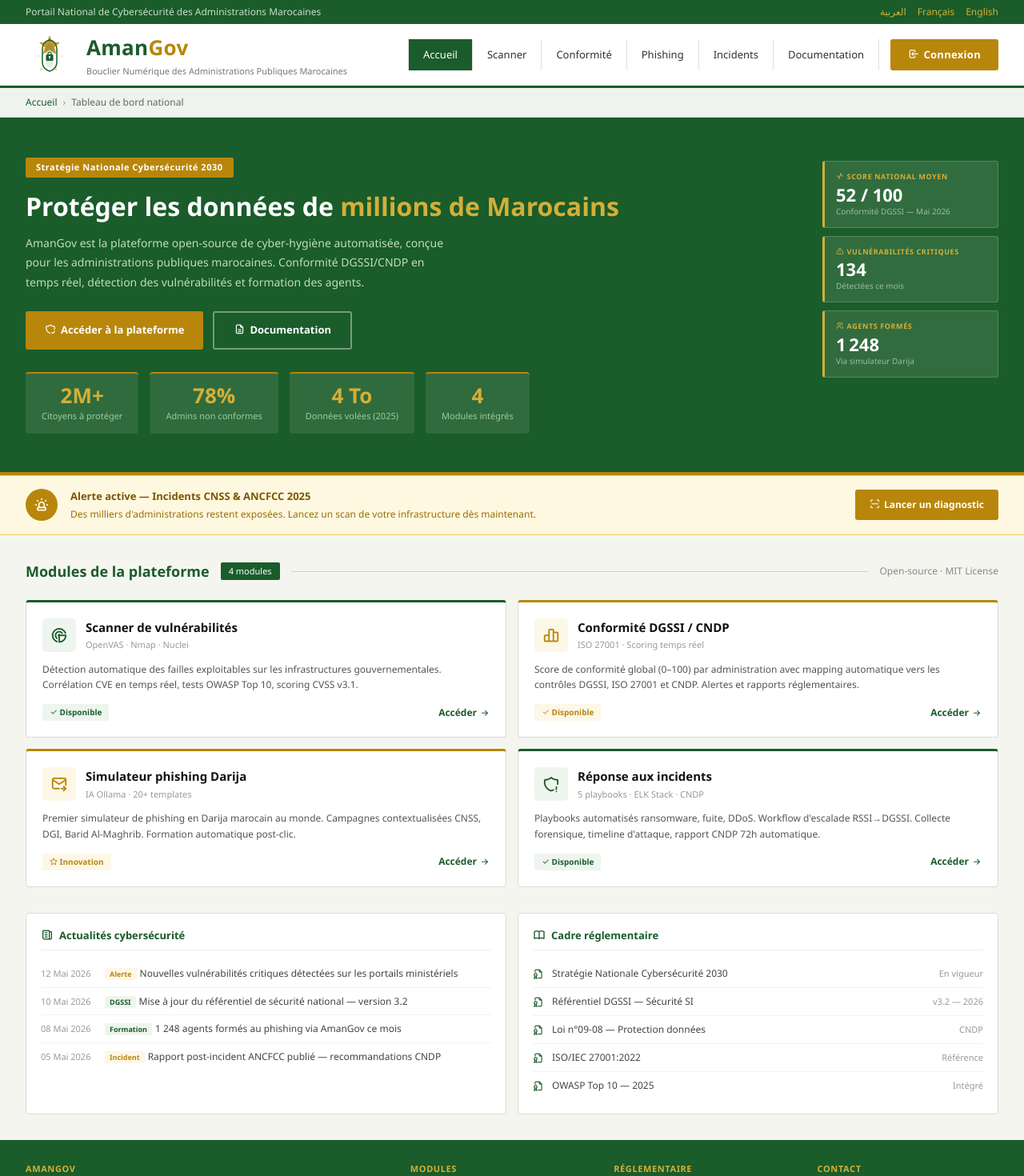
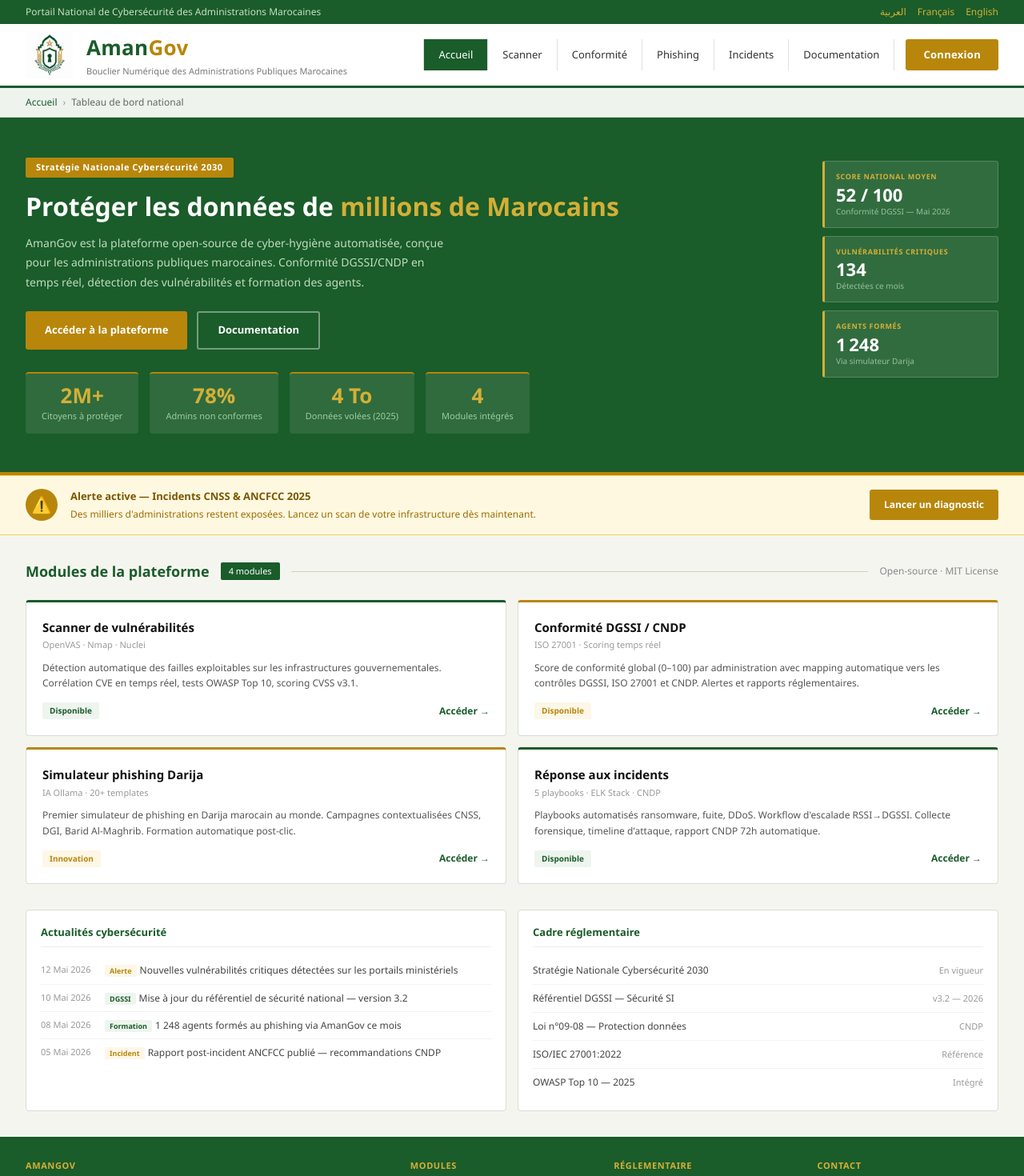
Before and after one commit to f3d4yn/AmanGov, a Next.js app: page / in a window 1280 px wide. Shown: the top 1470 px of the page at 80% size. Built offline with nearby package versions, Linux system fonts and the light colour scheme.

Commit message:
Suppression définitive des émojis et mise à jour du logo

```diff
--- a/app/components/Navbar.jsx
+++ b/app/components/Navbar.jsx
@@ -54,23 +54,11 @@
       }}>
         {/* Logo */}
         <Link href="/" style={{ display: 'flex', alignItems: 'center', gap: '16px', textDecoration: 'none' }}>
-          <svg width="60" height="60" viewBox="0 0 120 120">
-            <polygon points="60,10 67,28 86,28 72,40 77,58 60,47 43,58 48,40 34,28 53,28"
-              fill={COLORS.gold.main} opacity="0.85"/>
-            <path d="M42,46 Q42,26 60,22 Q78,26 78,46 L78,78 Q78,94 60,100 Q42,94 42,78 Z"
-              fill="none" stroke={COLORS.green.main} strokeWidth="3"/>
-            <path d="M50,50 Q50,34 60,30 Q70,34 70,50 L70,76 Q70,88 60,92 Q50,88 50,76 Z"
-              fill={COLORS.green.main} opacity="0.12"/>
-            <rect x="51" y="58" width="18" height="16" rx="3" fill={COLORS.green.main}/>
-            <rect x="56" y="52" width="8" height="10" rx="4" fill="none"
-              stroke={COLORS.green.main} strokeWidth="2.2"/>
-            <circle cx="60" cy="64" r="2.5" fill="white"/>
-            <line x1="60" y1="66" x2="60" y2="70" stroke="white" strokeWidth="1.5"/>
-            <line x1="42" y1="92" x2="36" y2="98" stroke={COLORS.gold.main} strokeWidth="1.5" opacity="0.65"/>
-            <line x1="36" y1="92" x2="42" y2="98" stroke={COLORS.gold.main} strokeWidth="1.5" opacity="0.65"/>
-            <line x1="78" y1="92" x2="72" y2="98" stroke={COLORS.gold.main} strokeWidth="1.5" opacity="0.65"/>
-            <line x1="72" y1="92" x2="78" y2="98" stroke={COLORS.gold.main} strokeWidth="1.5" opacity="0.65"/>
-          </svg>
+          <img
+            src="/logo-amangov.png"
+            alt="AmanGov"
+            style={{ width: '60px', height: '60px', objectFit: 'contain' }}
+          />
           <div>
             <div style={{ fontSize: '26px', fontWeight: 700 }}>
               <span style={{ color: COLORS.green.main }}>Aman</span>
--- a/app/incidents/page.tsx
+++ b/app/incidents/page.tsx
@@ -149,7 +149,7 @@
 
           {/* Résumé IA */}
           <Card topColor="gold">
-            <SectionHeader title="🤖 Analyse IA — Résumé" />
+            <SectionHeader title=" Analyse IA — Résumé" />
             {loading ? (
               <LoadingSpinner text="Ollama analyse les logs…" />
             ) : analyse ? (
--- a/app/page.tsx
+++ b/app/page.tsx
@@ -62,21 +62,11 @@
       {/* Navbar */}
       <div style={{ background: '#fff', borderBottom: '3px solid #1a5c2a', padding: '0 32px', display: 'flex', alignItems: 'center', justifyContent: 'space-between', minHeight: 80 }}>
         <div style={{ display: 'flex', alignItems: 'center', gap: 16 }}>
-          <svg width="60" height="60" viewBox="0 0 120 120" xmlns="http://www.w3.org/2000/svg">
-            <polygon points="60,10 67,28 86,28 72,40 77,58 60,47 43,58 48,40 34,28 53,28" fill="#b8860b" opacity="0.85"/>
-            <path d="M42,46 Q42,26 60,22 Q78,26 78,46 L78,78 Q78,94 60,100 Q42,94 42,78 Z" fill="none" stroke="#1a5c2a" strokeWidth="3"/>
-            <path d="M50,50 Q50,34 60,30 Q70,34 70,50 L70,76 Q70,88 60,92 Q50,88 50,76 Z" fill="#1a5c2a" opacity="0.12"/>
-            <rect x="51" y="58" width="18" height="16" rx="3" fill="#1a5c2a"/>
-            <rect x="56" y="52" width="8" height="10" rx="4" fill="none" stroke="#1a5c2a" strokeWidth="2.2"/>
-            <circle cx="60" cy="64" r="2.5" fill="#fff"/>
-            <line x1="60" y1="66" x2="60" y2="70" stroke="#fff" strokeWidth="1.5"/>
-            <line x1="42" y1="92" x2="36" y2="98" stroke="#b8860b" strokeWidth="1.5" opacity="0.65"/>
-            <line x1="36" y1="92" x2="42" y2="98" stroke="#b8860b" strokeWidth="1.5" opacity="0.65"/>
-            <line x1="78" y1="92" x2="72" y2="98" stroke="#b8860b" strokeWidth="1.5" opacity="0.65"/>
-            <line x1="72" y1="92" x2="78" y2="98" stroke="#b8860b" strokeWidth="1.5" opacity="0.65"/>
-            <line x1="34" y1="62" x2="26" y2="62" stroke="#b8860b" strokeWidth="1.2" opacity="0.5"/>
-            <line x1="94" y1="62" x2="86" y2="62" stroke="#b8860b" strokeWidth="1.2" opacity="0.5"/>
-          </svg>
+          <img
+            src="/logo-amangov.png"
+            alt="AmanGov"
+            style={{ width: '60px', height: '60px', objectFit: 'contain' }}
+          />
           <div>
             <div style={{ fontSize: 26, fontWeight: 700, letterSpacing: 0.3 }}>
               <span style={{ color: '#1a5c2a' }}>Aman</span>
@@ -93,7 +83,7 @@
             { label: 'Phishing', href: '/phishing' },
             { label: 'Incidents', href: '/incidents' },
             { label: 'Documentation', href: '#' },
-          ].map((link, i, arr) => (
+          ].map((link, i) => (
             <Link key={link.href} href={link.href} style={{
               fontSize: 13, color: link.active ? '#fff' : '#333',
               padding: '10px 18px', textDecoration: 'none',
@@ -105,7 +95,7 @@
             </Link>
           ))}
           <button style={{ background: '#b8860b', color: '#fff', fontSize: 13, fontWeight: 700, padding: '10px 22px', borderRadius: 3, marginLeft: 14, cursor: 'pointer', border: 'none', letterSpacing: 0.3 }}>
-            <i className="ti ti-login" style={{ fontSize: 14, marginRight: 5 }} />Connexion
+            Connexion
           </button>
         </div>
       </div>
@@ -131,10 +121,10 @@
           </p>
           <div style={{ display: 'flex', gap: 12, flexWrap: 'wrap', marginBottom: 28 }}>
             <button style={{ background: '#b8860b', color: '#fff', fontSize: 13, fontWeight: 700, padding: '12px 24px', borderRadius: 3, border: 'none', cursor: 'pointer' }}>
-              <i className="ti ti-shield-check" style={{ fontSize: 14, marginRight: 6 }} />Accéder à la plateforme
+              Accéder à la plateforme
             </button>
             <button style={{ background: 'transparent', color: '#fff', fontSize: 13, fontWeight: 700, padding: '12px 24px', borderRadius: 3, border: '2px solid rgba(255,255,255,0.4)', cursor: 'pointer' }}>
-              <i className="ti ti-file-description" style={{ fontSize: 14, marginRight: 6 }} />Documentation
+              Documentation
             </button>
           </div>
           <div style={{ display: 'flex', gap: 14, flexWrap: 'wrap' }}>
@@ -153,13 +143,13 @@
         </div>
         <div style={{ width: 220, flexShrink: 0, display: 'flex', flexDirection: 'column', gap: 10, paddingTop: 6 }}>
           {[
-            { id: 'k1', label: 'Score national moyen', icon: 'ti-activity', sub: 'Conformité DGSSI — Mai 2026' },
-            { id: 'k2', label: 'Vulnérabilités critiques', icon: 'ti-alert-triangle', sub: 'Détectées ce mois' },
-            { id: 'k3', label: 'Agents formés', icon: 'ti-users', sub: 'Via simulateur Darija' },
+            { id: 'k1', label: 'Score national moyen', sub: 'Conformité DGSSI — Mai 2026' },
+            { id: 'k2', label: 'Vulnérabilités critiques', sub: 'Détectées ce mois' },
+            { id: 'k3', label: 'Agents formés', sub: 'Via simulateur Darija' },
           ].map(k => (
             <div key={k.id} style={{ background: 'rgba(255,255,255,0.1)', border: '0.5px solid rgba(255,255,255,0.18)', borderLeft: '3px solid #d4af37', borderRadius: 3, padding: '12px 14px' }}>
               <div style={{ fontSize: 9, color: '#d4af37', fontWeight: 700, letterSpacing: 0.6, textTransform: 'uppercase', marginBottom: 4 }}>
-                <i className={`ti ${k.icon}`} style={{ fontSize: 10, marginRight: 3 }} />{k.label}
+                {k.label}
               </div>
               <div id={k.id} style={{ fontSize: 22, fontWeight: 700, color: '#fff', lineHeight: 1 }}>0</div>
               <div style={{ fontSize: 10, color: '#9abf9a', marginTop: 3 }}>{k.sub}</div>
@@ -171,14 +161,14 @@
       {/* Crisis banner */}
       <div style={{ background: '#fff8e1', borderTop: '0.5px solid #f0d060', borderBottom: '0.5px solid #f0d060', padding: '16px 32px', display: 'flex', alignItems: 'center', gap: 16 }}>
         <div style={{ width: 40, height: 40, borderRadius: '50%', background: '#b8860b', display: 'flex', alignItems: 'center', justifyContent: 'center', flexShrink: 0 }}>
-          <i className="ti ti-urgent" style={{ fontSize: 20, color: '#fff' }} />
+          <span style={{ fontSize: 20, color: '#fff' }}>⚠️</span>
         </div>
         <div>
           <div style={{ fontSize: 13, fontWeight: 700, color: '#7a5800' }}>Alerte active — Incidents CNSS &amp; ANCFCC 2025</div>
           <div style={{ fontSize: 12, color: '#9a6e00', marginTop: 3 }}>Des milliers d&apos;administrations restent exposées. Lancez un scan de votre infrastructure dès maintenant.</div>
         </div>
         <Link href="/scanner" style={{ marginLeft: 'auto', background: '#b8860b', color: '#fff', fontSize: 12, fontWeight: 700, padding: '10px 18px', borderRadius: 3, border: 'none', cursor: 'pointer', whiteSpace: 'nowrap', textDecoration: 'none', display: 'inline-block' }}>
-          <i className="ti ti-scan" style={{ fontSize: 13, marginRight: 5 }} />Lancer un diagnostic
+          Lancer un diagnostic
         </Link>
       </div>
 
@@ -192,30 +182,23 @@
         </div>
         <div style={{ display: 'grid', gridTemplateColumns: '1fr 1fr', gap: 14 }}>
           {[
-            { icon: 'ti-radar', title: 'Scanner de vulnérabilités', sub: 'OpenVAS · Nmap · Nuclei', desc: "Détection automatique des failles exploitables sur les infrastructures gouvernementales. Corrélation CVE en temps réel, tests OWASP Top 10, scoring CVSS v3.1.", tag: 'Disponible', tagIcon: 'ti-check', color: 'green', href: '/scanner' },
-            { icon: 'ti-chart-bar', title: 'Conformité DGSSI / CNDP', sub: 'ISO 27001 · Scoring temps réel', desc: "Score de conformité global (0–100) par administration avec mapping automatique vers les contrôles DGSSI, ISO 27001 et CNDP. Alertes et rapports réglementaires.", tag: 'Disponible', tagIcon: 'ti-check', color: 'gold', href: '/conformite' },
-            { icon: 'ti-mail-forward', title: 'Simulateur phishing Darija', sub: 'IA Ollama · 20+ templates', desc: "Premier simulateur de phishing en Darija marocain au monde. Campagnes contextualisées CNSS, DGI, Barid Al-Maghrib. Formation automatique post-clic.", tag: 'Innovation', tagIcon: 'ti-star', color: 'gold', href: '/phishing' },
-            { icon: 'ti-shield-exclamation', title: 'Réponse aux incidents', sub: '5 playbooks · ELK Stack · CNDP', desc: "Playbooks automatisés ransomware, fuite, DDoS. Workflow d'escalade RSSI→DGSSI. Collecte forensique, timeline d'attaque, rapport CNDP 72h automatique.", tag: 'Disponible', tagIcon: 'ti-check', color: 'green', href: '/incidents' },
+            { title: 'Scanner de vulnérabilités', sub: 'OpenVAS · Nmap · Nuclei', desc: "Détection automatique des failles exploitables sur les infrastructures gouvernementales. Corrélation CVE en temps réel, tests OWASP Top 10, scoring CVSS v3.1.", tag: 'Disponible', color: 'green', href: '/scanner' },
+            { title: 'Conformité DGSSI / CNDP', sub: 'ISO 27001 · Scoring temps réel', desc: "Score de conformité global (0–100) par administration avec mapping automatique vers les contrôles DGSSI, ISO 27001 et CNDP. Alertes et rapports réglementaires.", tag: 'Disponible', color: 'gold', href: '/conformite' },
+            { title: 'Simulateur phishing Darija', sub: 'IA Ollama · 20+ templates', desc: "Premier simulateur de phishing en Darija marocain au monde. Campagnes contextualisées CNSS, DGI, Barid Al-Maghrib. Formation automatique post-clic.", tag: 'Innovation', color: 'gold', href: '/phishing' },
+            { title: 'Réponse aux incidents', sub: '5 playbooks · ELK Stack · CNDP', desc: "Playbooks automatisés ransomware, fuite, DDoS. Workflow d'escalade RSSI→DGSSI. Collecte forensique, timeline d'attaque, rapport CNDP 72h automatique.", tag: 'Disponible', color: 'green', href: '/incidents' },
           ].map((m) => {
             const isGold = m.color === 'gold';
             return (
-              <div key={m.title} style={{ background: '#fff', border: '0.5px solid #d4dfd4', borderRadius: 4, borderTop: `3px solid ${isGold ? '#b8860b' : '#1a5c2a'}`, padding: 20, cursor: 'pointer' }}>
-                <div style={{ display: 'flex', alignItems: 'flex-start', gap: 12, marginBottom: 12 }}>
-                  <div style={{ width: 42, height: 42, borderRadius: 5, background: isGold ? '#fdf7e8' : '#eef5ee', display: 'flex', alignItems: 'center', justifyContent: 'center', flexShrink: 0 }}>
-                    <i className={`ti ${m.icon}`} style={{ fontSize: 22, color: isGold ? '#b8860b' : '#1a5c2a' }} />
-                  </div>
-                  <div>
-                    <div style={{ fontSize: 15, fontWeight: 700, color: '#111', marginBottom: 3 }}>{m.title}</div>
-                    <div style={{ fontSize: 11, color: '#999' }}>{m.sub}</div>
-                  </div>
-                </div>
+              <div key={m.title} style={{ background: '#fff', border: '0.5px solid #d4dfd4', borderRadius: 4, borderTop: `3px solid ${isGold ? '#b8860b' : '#1a5c2a'}`, padding: 20 }}>
+                <div style={{ fontSize: 15, fontWeight: 700, color: '#111', marginBottom: 3 }}>{m.title}</div>
+                <div style={{ fontSize: 11, color: '#999', marginBottom: 10 }}>{m.sub}</div>
                 <div style={{ fontSize: 12, color: '#555', lineHeight: 1.65, marginBottom: 14 }}>{m.desc}</div>
                 <div style={{ display: 'flex', alignItems: 'center', justifyContent: 'space-between' }}>
                   <span style={{ fontSize: 10, background: isGold ? '#fdf7e8' : '#eef5ee', color: isGold ? '#b8860b' : '#1a5c2a', padding: '3px 9px', borderRadius: 2, fontWeight: 700 }}>
-                    <i className={`ti ${m.tagIcon}`} style={{ fontSize: 10 }} /> {m.tag}
+                    {m.tag}
                   </span>
-                  <Link href={m.href} style={{ fontSize: 12, color: '#1a5c2a', fontWeight: 700, display: 'flex', alignItems: 'center', gap: 4, textDecoration: 'none' }}>
-                    Accéder <i className="ti ti-arrow-right" />
+                  <Link href={m.href} style={{ fontSize: 12, color: '#1a5c2a', fontWeight: 700, textDecoration: 'none' }}>
+                    Accéder →
                   </Link>
                 </div>
               </div>
@@ -226,10 +209,9 @@
 
       {/* Info row */}
       <div style={{ display: 'grid', gridTemplateColumns: '1fr 1fr', gap: 14, padding: '0 32px 32px', background: '#f5f5f0' }}>
-        {/* Actualités */}
         <div style={{ background: '#fff', border: '0.5px solid #d4dfd4', borderRadius: 4, padding: 18 }}>
-          <h3 style={{ fontSize: 13, fontWeight: 700, color: '#1a5c2a', marginBottom: 12, paddingBottom: 8, borderBottom: '0.5px solid #e8efe8', display: 'flex', alignItems: 'center', gap: 7 }}>
-            <i className="ti ti-news" style={{ fontSize: 16 }} /> Actualités cybersécurité
+          <h3 style={{ fontSize: 13, fontWeight: 700, color: '#1a5c2a', marginBottom: 12, paddingBottom: 8, borderBottom: '0.5px solid #e8efe8' }}>
+            Actualités cybersécurité
           </h3>
           {[
             { date: '12 Mai 2026', tag: 'Alerte', tagOr: true, text: 'Nouvelles vulnérabilités critiques détectées sur les portails ministériels' },
@@ -238,18 +220,17 @@
             { date: '05 Mai 2026', tag: 'Incident', tagOr: true, text: 'Rapport post-incident ANCFCC publié — recommandations CNDP' },
           ].map((n, i) => (
             <div key={i} style={{ display: 'flex', gap: 10, padding: '8px 0', borderBottom: i < 3 ? '0.5px solid #f2f2f2' : undefined }}>
-              <div style={{ fontSize: 11, color: '#999', minWidth: 70, flexShrink: 0, paddingTop: 1 }}>{n.date}</div>
+              <div style={{ fontSize: 11, color: '#999', minWidth: 70, flexShrink: 0 }}>{n.date}</div>
               <div style={{ fontSize: 12, color: '#444', lineHeight: 1.45 }}>
-                <span style={{ display: 'inline-block', fontSize: 9, background: n.tagOr ? '#fdf7e8' : '#eef5ee', color: n.tagOr ? '#b8860b' : '#1a5c2a', padding: '1px 6px', borderRadius: 2, marginRight: 4, fontWeight: 700 }}>{n.tag}</span>
+                <span style={{ fontSize: 9, background: n.tagOr ? '#fdf7e8' : '#eef5ee', color: n.tagOr ? '#b8860b' : '#1a5c2a', padding: '1px 6px', borderRadius: 2, marginRight: 4, fontWeight: 700 }}>{n.tag}</span>
                 {n.text}
               </div>
             </div>
           ))}
         </div>
-        {/* Réglementaire */}
         <div style={{ background: '#fff', border: '0.5px solid #d4dfd4', borderRadius: 4, padding: 18 }}>
-          <h3 style={{ fontSize: 13, fontWeight: 700, color: '#1a5c2a', marginBottom: 12, paddingBottom: 8, borderBottom: '0.5px solid #e8efe8', display: 'flex', alignItems: 'center', gap: 7 }}>
-            <i className="ti ti-book" style={{ fontSize: 16 }} /> Cadre réglementaire
+          <h3 style={{ fontSize: 13, fontWeight: 700, color: '#1a5c2a', marginBottom: 12, paddingBottom: 8, borderBottom: '0.5px solid #e8efe8' }}>
+            Cadre réglementaire
           </h3>
           {[
             { name: 'Stratégie Nationale Cybersécurité 2030', val: 'En vigueur' },
@@ -259,9 +240,8 @@
             { name: 'OWASP Top 10 — 2025', val: 'Intégré' },
           ].map((r, i, arr) => (
             <div key={i} style={{ display: 'flex', alignItems: 'center', gap: 10, padding: '8px 0', borderBottom: i < arr.length - 1 ? '0.5px solid #f2f2f2' : undefined, fontSize: 12 }}>
-              <i className="ti ti-file-certificate" style={{ fontSize: 14, color: '#1a5c2a', flexShrink: 0 }} />
               <div style={{ color: '#444', flex: 1 }}>{r.name}</div>
-              <div style={{ fontSize: 11, color: '#999', whiteSpace: 'nowrap' }}>{r.val}</div>
+              <div style={{ fontSize: 11, color: '#999' }}>{r.val}</div>
             </div>
           ))}
         </div>
--- a/app/scanner/page.tsx
+++ b/app/scanner/page.tsx
@@ -93,7 +93,7 @@
               boxShadow: "0 6px 20px rgba(26,92,42,0.3)"
             }}
           >
-            {loading ? "🔄 Scan en cours..." : "🚀 Lancer le Scan Complet"}
+            {loading ? " Scan en cours..." : " Lancer le Scan Complet"}
           </button>
         </div>
 
@@ -132,7 +132,7 @@
 
             {analyseIA && (
               <Card topColor="gold" style={{ marginTop: '40px' }}>
-                <SectionHeader title="🤖 Analyse IA & Plan de Correction" />
+                <SectionHeader title=" Analyse IA & Plan de Correction" />
                 <div style={{ padding: '20px', background: '#f8f9f8', borderRadius: '4px', whiteSpace: 'pre-wrap' }}>
                   {analyseIA.analyse}
                 </div>
```
Also changed, not shown: app/conformite/page.js (+16 -18 lines), app/phishing/page.js (+6 -6 lines), public/logo-amangov.png (added).
